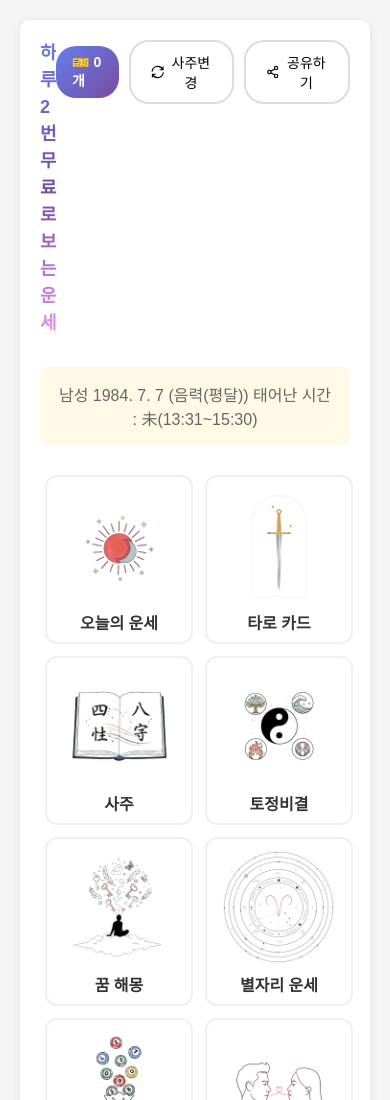
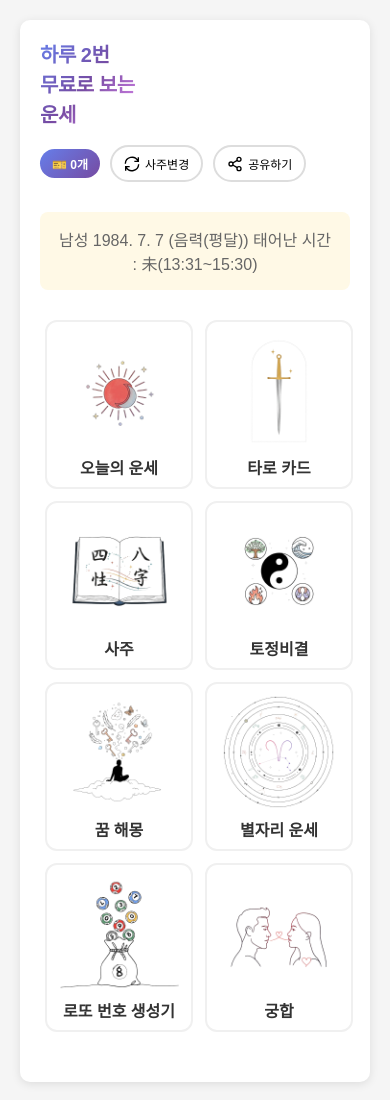
Before and after one commit to wewq1816/fortune-platform, a website with bundled scripts: page frontend/index.html in a window 390 px wide. Shown: the top 1100 px of the page. Built offline with nearby package versions, Linux system fonts and the light colour scheme.

Commit message:
Fix: Add mobile media query for better header layout

```diff
--- a/frontend/index.html
+++ b/frontend/index.html
@@ -277,6 +277,34 @@
 
     .submit-btn:hover {
       background: #ff5252;
+    }
+
+    @media (max-width: 600px) {
+      .header {
+        flex-direction: column;
+        align-items: flex-start;
+        gap: 15px;
+      }
+
+      .header h1 {
+        font-size: 20px;
+      }
+
+      .header-buttons {
+        width: 100%;
+        justify-content: flex-start;
+      }
+
+      .change-saju-btn,
+      .share-btn {
+        padding: 8px 12px;
+        font-size: 12px;
+      }
+
+      .ticket-badge {
+        padding: 6px 12px;
+        font-size: 12px;
+      }
     }
   </style>
 </head>
```
